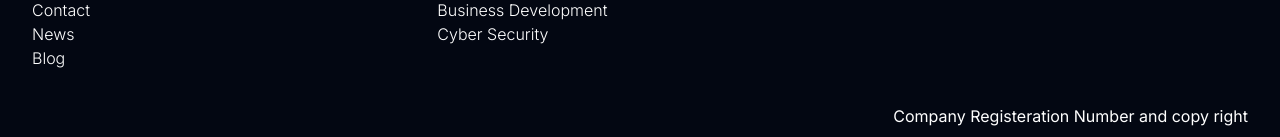
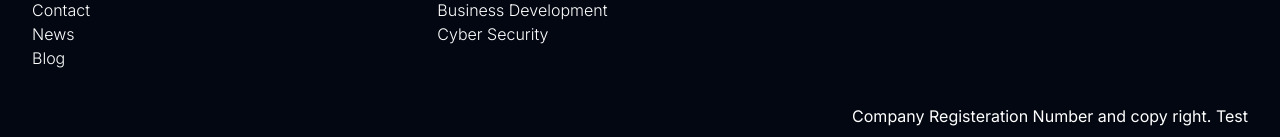
Before and after one commit to Jaomar92/TurtleTech-v.1, a Next.js app: page / in a window 1280 px wide. Shown: the part 4352-4489 px from the top of the page. Built offline with nearby package versions, Linux system fonts and the light colour scheme.

Commit message:
footer test

```diff
--- a/components/Footer/index.tsx
+++ b/components/Footer/index.tsx
@@ -53,7 +53,7 @@ const Footer = () => {
             </div>
           </div>
           <div className="pb-3 flex items-end justify-end h-[70px]">
-            Company Registeration Number and copy right
+            Company Registeration Number and copy right. Test
           </div>
         </div>
       </div>
```
